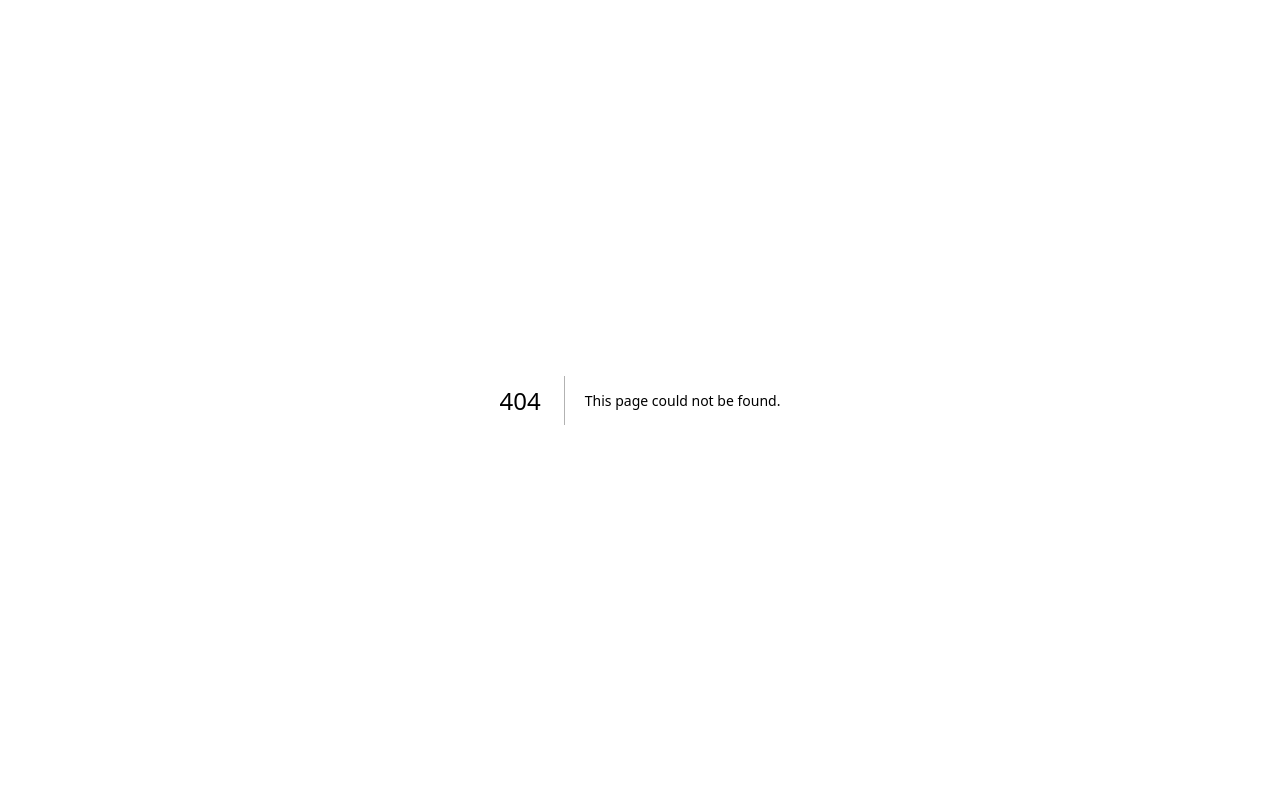
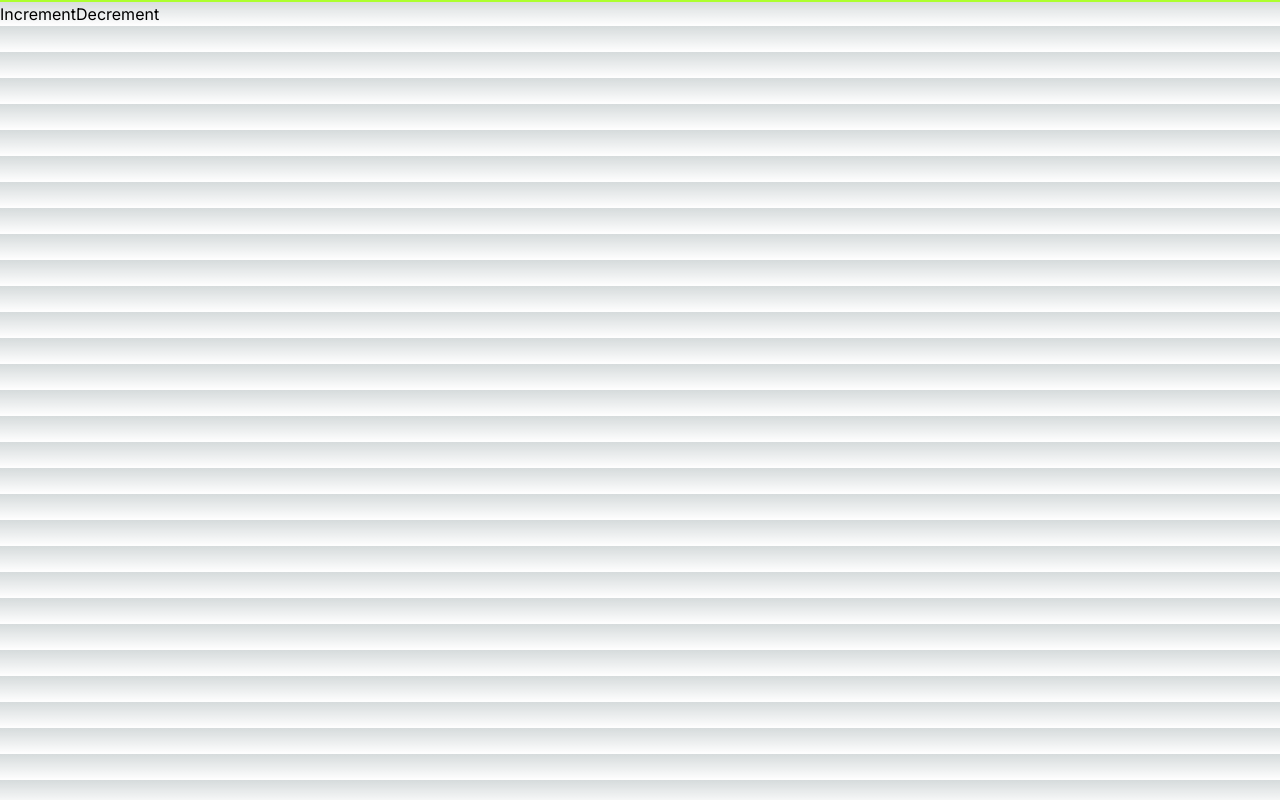
Before and after one commit to CreatorSpaceSaurabh/NextJsApp, a Next.js app in the folder nextjs-app/: page /ProgressBar in a window 1280 px wide. Before the commit this address had no page. Built offline with nearby package versions, Linux system fonts and the light colour scheme.

Commit message:
Implemented dynamic custom progress bar for setting increment and decrement triggers

```diff
--- /dev/null
+++ b/nextjs-app/src/app/ProgressBar/page.tsx
@@ -0,0 +1,35 @@
+"use client";
+import React, { useState } from "react";
+import "./progressbar.css";
+
+const ProgressBar = () => {
+  const [progress, setProgress] = useState(0);
+
+  const increment = () => {
+    setProgress(() => {
+      if (progress < 100) {
+        return progress + 10;
+      }
+    });
+  };
+
+  const decrement = () => {
+    setProgress(() => {
+      if (progress > 0) {
+        return progress - 10;
+      }
+    });
+  };
+
+  return (
+    <div>
+      <div className="progress-bar" style={{ width: `${progress}%;` }}></div>
+      <div className="row">
+        <button onClick={increment}>Increment</button>
+        <button onClick={decrement}>Decrement</button>
+      </div>
+    </div>
+  );
+};
+
+export default ProgressBar;
--- /dev/null
+++ b/nextjs-app/src/app/ProgressBar/progressbar.css
@@ -0,0 +1,3 @@
+.progress-bar {
+    border: 1px solid greenyellow;
+}
```
